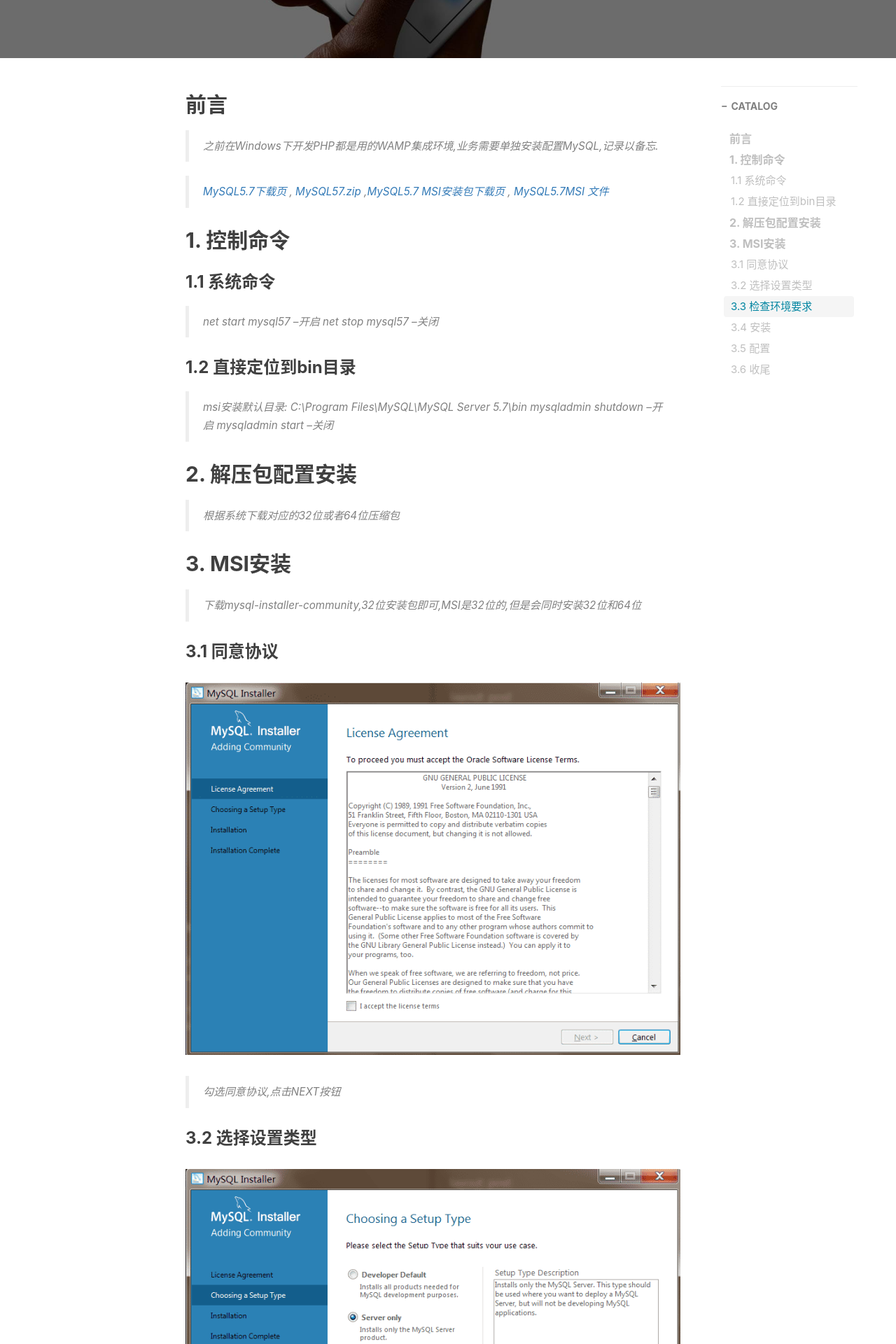
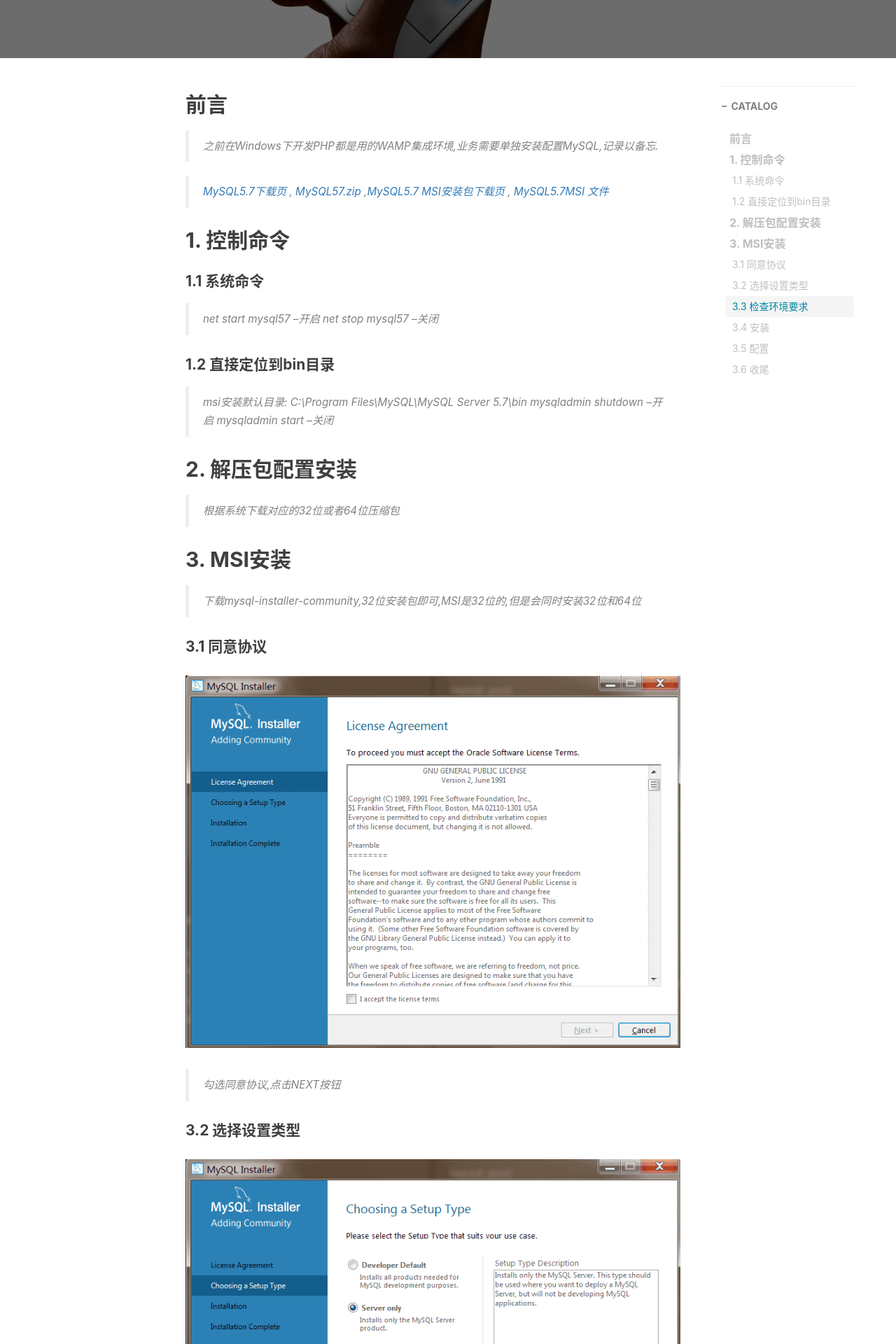
Before and after one commit to simafeiyu/simafeiyu.github.io, a Jekyll site: the page built from _posts/2018-11-05-Windows安装Mysql.md, in a window 1280 px wide. Shown: the part 374-2294 px from the top of the page at 70% size. Built offline with Jekyll 4.4.1, drawn with Linux system fonts in a browser that asks for light colours; nearby versions of some CDN libraries; comment, search, counter and statistics services are not loaded.

Commit message:
修改样式

```diff
--- a/_posts/2018-11-05-Windows安装Mysql.md
+++ b/_posts/2018-11-05-Windows安装Mysql.md
@@ -19,11 +19,11 @@ tags:
 > [MySQL5.7下载页](https://dev.mysql.com/downloads/mysql/5.7.html#downloads "MySQL5.7下载页")  , [MySQL57.zip](https://cdn.mysql.com//Downloads/MySQL-5.7/mysql-5.7.24-winx64.zip "MySQL57下载")  ,[MySQL5.7 MSI安装包下载页](https://dev.mysql.com/downloads/windows/installer/5.7.html "MySQL5.7 MSI安装包下载页面")  , [MySQL5.7MSI 文件](https://cdn.mysql.com//Downloads/MySQLInstaller/mysql-installer-community-5.7.24.0.msi "MySQL5.7 MSI 文件")
 
 ## 1. 控制命令
-### 1.1 系统命令
+#### 1.1 系统命令
 > net start mysql57  --开启
 > net stop mysql57   --关闭
 
-### 1.2 直接定位到bin目录
+#### 1.2 直接定位到bin目录
 >msi安装默认目录: C:\Program Files\MySQL\MySQL Server 5.7\bin
 > mysqladmin shutdown --开启
 > mysqladmin start	  --关闭
@@ -34,11 +34,11 @@ tags:
 ## 3. MSI安装
 > 下载mysql-installer-community,32位安装包即可,MSI是32位的,但是会同时安装32位和64位
 
-### 3.1 同意协议
+#### 3.1 同意协议
 ![](/img/blog/20181105_windows_mysql/windows_mysql_msi_1.png)
 > 勾选同意协议,点击NEXT按钮
 
-### 3.2 选择设置类型
+#### 3.2 选择设置类型
 ![](/img/blog/20181105_windows_mysql/windows_mysql_msi_2.png)
 > MySQL会默认选择“Developer Default”类型，可根据自己的需求选择合适的类型，这里选择“Server only”后点击“next”。
 
@@ -48,7 +48,7 @@ tags:
 * Full：安装MySQL所有可用组件。
 * Custom：自定义需要安装的组件。
 
-### 3.3 检查环境要求
+#### 3.3 检查环境要求
 ![](/img/blog/20181105_windows_mysql/windows_mysql_msi_3.png)
 > 这一步,安装程序检查环境要求,列出欠缺的依赖环境,选择列表中的项,点击Execute按钮进行安装
 
@@ -56,7 +56,7 @@ tags:
 ![](/img/blog/20181105_windows_mysql/windows_mysql_msi_5.png)
 > 所有依赖安装完成,点击Next按钮进行下一步
 
-### 3.4 安装
+#### 3.4 安装
 ![](/img/blog/20181105_windows_mysql/windows_mysql_msi_6.png)
 > 点击Execute按钮进行安装
 
@@ -64,7 +64,7 @@ tags:
 
 > 点击Next按钮进入下一步配置
 
-### 3.5 配置
+#### 3.5 配置
 ![](/img/blog/20181105_windows_mysql/windows_mysql_msi_8.png)
 > 点击Next按钮进入下一步配置
 
@@ -106,7 +106,7 @@ tags:
 ![](/img/blog/20181105_windows_mysql/windows_mysql_msi_17.png)
 > 配置完成点击Finish
 
-### 3.6 收尾
+#### 3.6 收尾
 ![](/img/blog/20181105_windows_mysql/windows_mysql_msi_18.png)
 ![](/img/blog/20181105_windows_mysql/windows_mysql_msi_19.png)
 > 最后点击Finish后安装成功,至此,mysql会随着系统启动而启动,我们也可以通过命令控制
```
